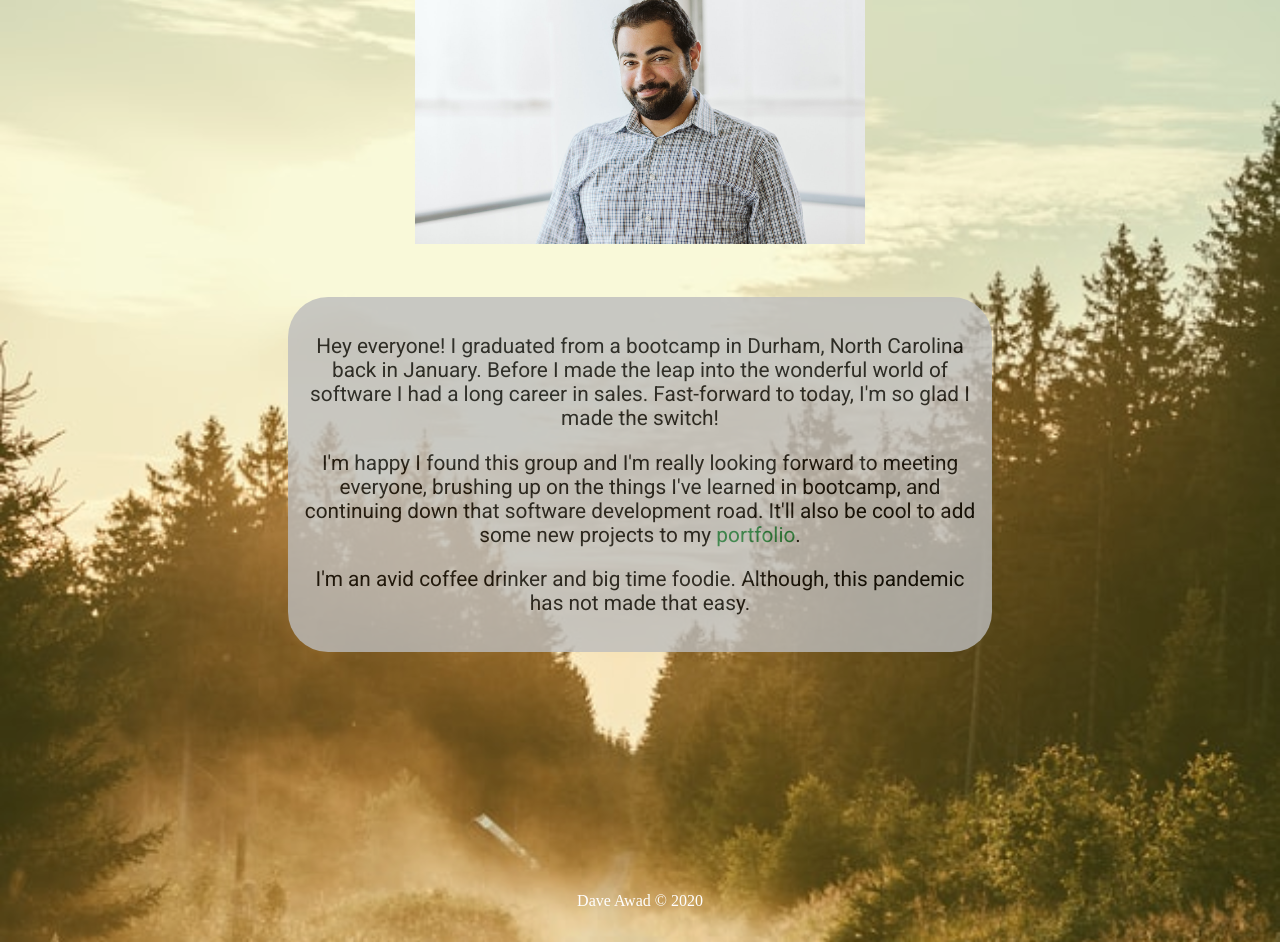
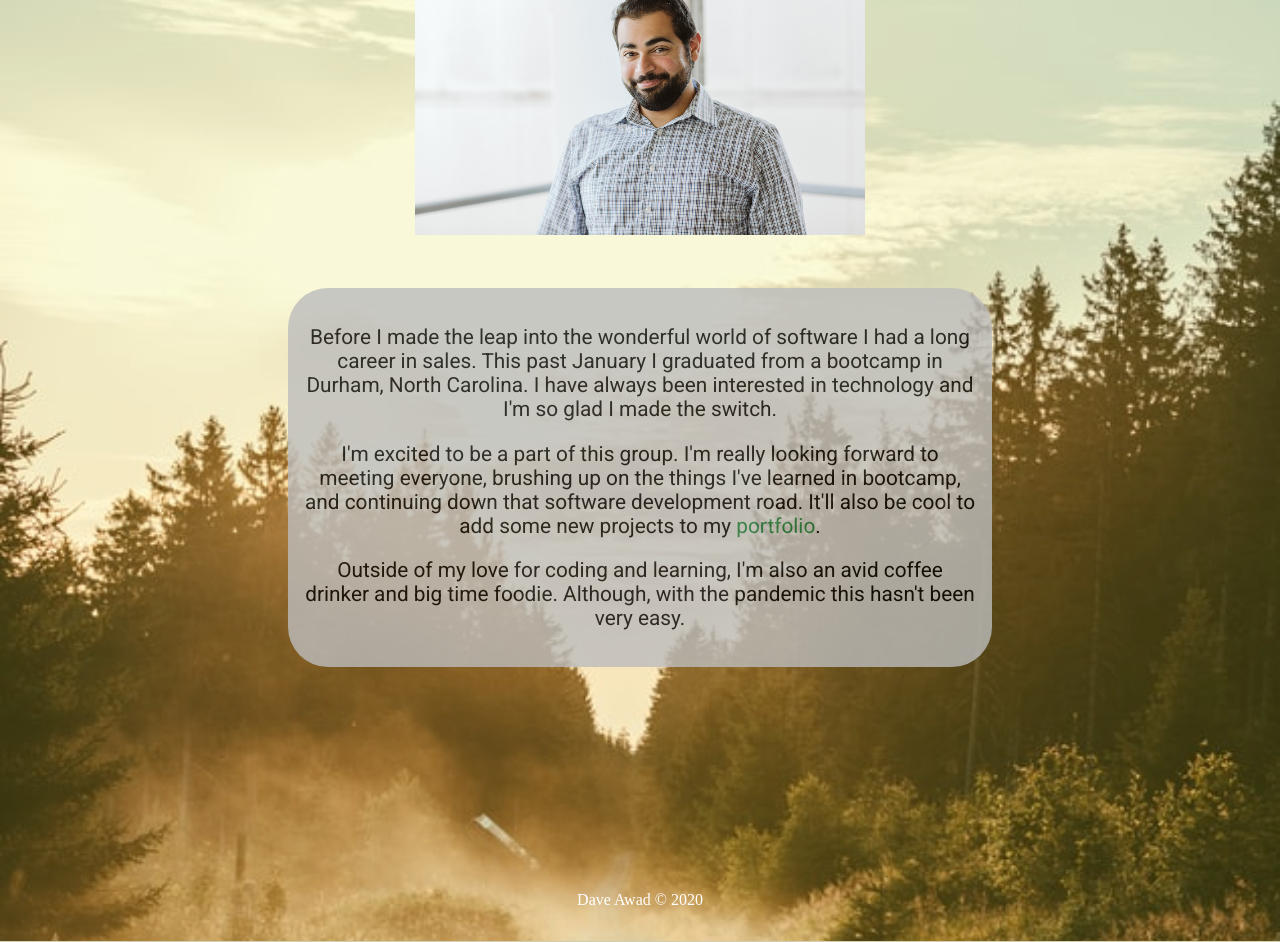
Before and after one commit to Raven-s-Eye-Solutions/class-introduction-template, a website: page client/dave.html in a window 1280 px wide. Shown: the part 259-1201 px from the top of the page. Drawn offline with Linux system fonts and the light colour scheme; files that its build step writes are made by us from their sources; files whose address does not match are found by name.

Commit message:
small tweaks with paragraphs and css

```diff
--- a/client/assets/css/dave.css
+++ b/client/assets/css/dave.css
@@ -35,7 +35,7 @@ body {
 #title {
   text-align: center;
   margin: 3rem;
-  font-size: 4rem;
+  font-size: 3.5rem;
   font-weight: bold;
   color: gray;
 
@@ -62,7 +62,7 @@ div, p {
 }
 
 footer {
-  margin-top: 10rem;
+  margin-top: 9rem;
   padding: 2rem;
   text-align: center;
   color: white;
--- a/client/dave.html
+++ b/client/dave.html
@@ -15,7 +15,7 @@
 
     <div class="container">
 
-        <h1 class="font" id="title">Dave Awad</h1>
+        <h1 class="font" id="title">Hi, I'm Dave!</h1>
 
 
         <div class="image">
@@ -25,19 +25,21 @@
 
         <div class="text-background">
             <p class="font">
-                Hey everyone! I graduated from a bootcamp in Durham, North Carolina back in January.
-                Before I made the leap into the wonderful world of software I had a long career in sales. Fast-forward
-                to today, I'm so glad I made
-                the switch!
+                Before I made the leap into the wonderful world of software I had a long career in sales. This past
+                January I graduated
+                from a bootcamp in Durham, North Carolina. I have always been interested in technology and I'm so glad I
+                made the switch.
             </p>
             <p class="font">
-                I'm happy I found this group and I'm really looking forward to meeting everyone, brushing up on the
+                I'm excited to be a part of this group. I'm really looking forward to meeting everyone, brushing up on
+                the
                 things
                 I've learned in bootcamp, and continuing down that software development road. It'll also be cool to
                 add some new projects to my <a target="_blank" href="http://www.daveawad.com">portfolio</a>.
             </p>
             <p class="font">
-                I'm an avid coffee drinker and big time foodie. Although, this pandemic has not made that easy.
+                Outside of my love for coding and learning, I'm also an avid coffee drinker and big time foodie.
+                Although, with the pandemic this hasn't been very easy.
             </p>
         </div>
 
```
